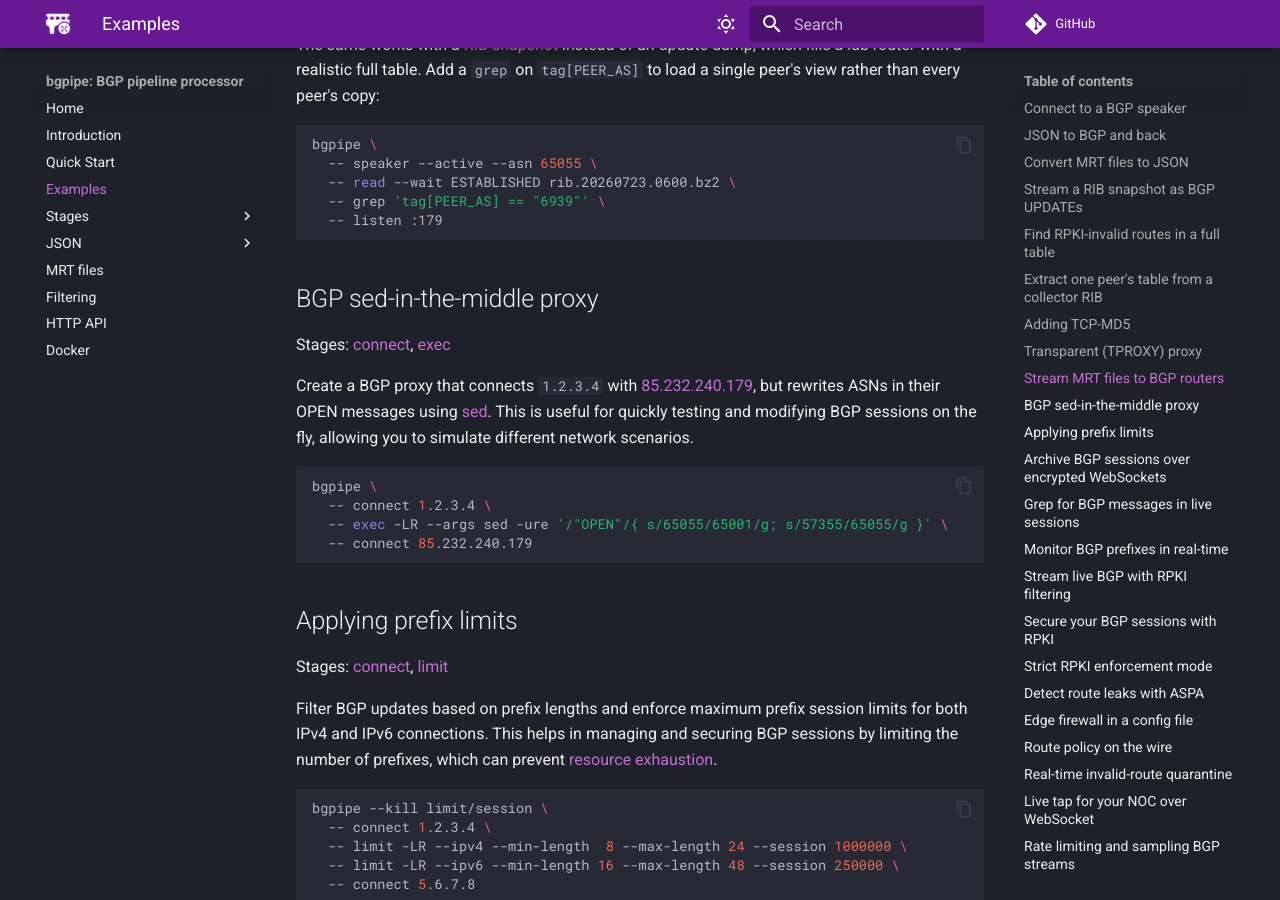
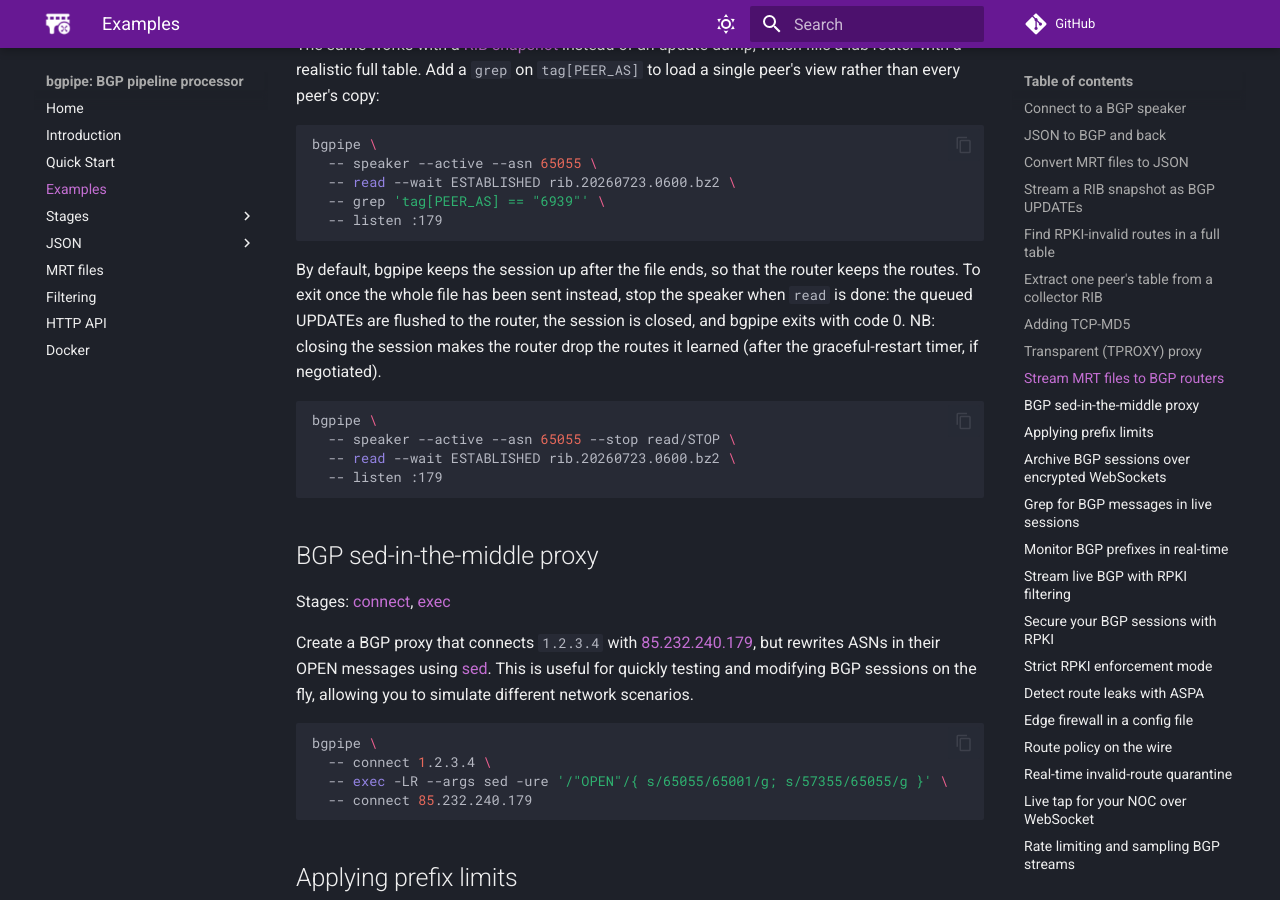
Before and after one commit to bgpfix/bgpipe, an MkDocs documentation site: the page built from docs/examples.md, in a window 1280 px wide and 900 px high, scrolled down 3384 px. Built offline with MkDocs 1.6.1 and Material for MkDocs 9.7.7, drawn with Linux system fonts in a browser that asks for light colours; comment, search, counter and statistics services are not loaded; the version menu is left out.

Commit message:
stages stop at once on --stop (default Stop cancels the context); docs, test: exit after streaming an MRT file (#40)
The default Run waits on the stage context, but the default Stop did
nothing, so eg. 'speaker --stop read/STOP' waited for the 3s stop timeout.
Now the speaker stops right after read, the queued UPDATEs drain to the
peer, the session closes, and bgpipe exits 0.

````diff
--- a/docs/examples.md
+++ b/docs/examples.md
@@ -124,6 +124,15 @@ bgpipe \
   -- speaker --active --asn 65055 \
   -- read --wait ESTABLISHED rib.20260723.0600.bz2 \
   -- grep 'tag[PEER_AS] == "6939"' \
+  -- listen :179
+```
+
+By default, bgpipe keeps the session up after the file ends, so that the router keeps the routes. To exit once the whole file has been sent instead, stop the speaker when `read` is done: the queued UPDATEs are flushed to the router, the session is closed, and bgpipe exits with code 0. NB: closing the session makes the router drop the routes it learned (after the graceful-restart timer, if negotiated).
+
+```bash
+bgpipe \
+  -- speaker --active --asn 65055 --stop read/STOP \
+  -- read --wait ESTABLISHED rib.20260723.0600.bz2 \
   -- listen :179
 ```
 
````
Also changed, not shown: 3 other files.
